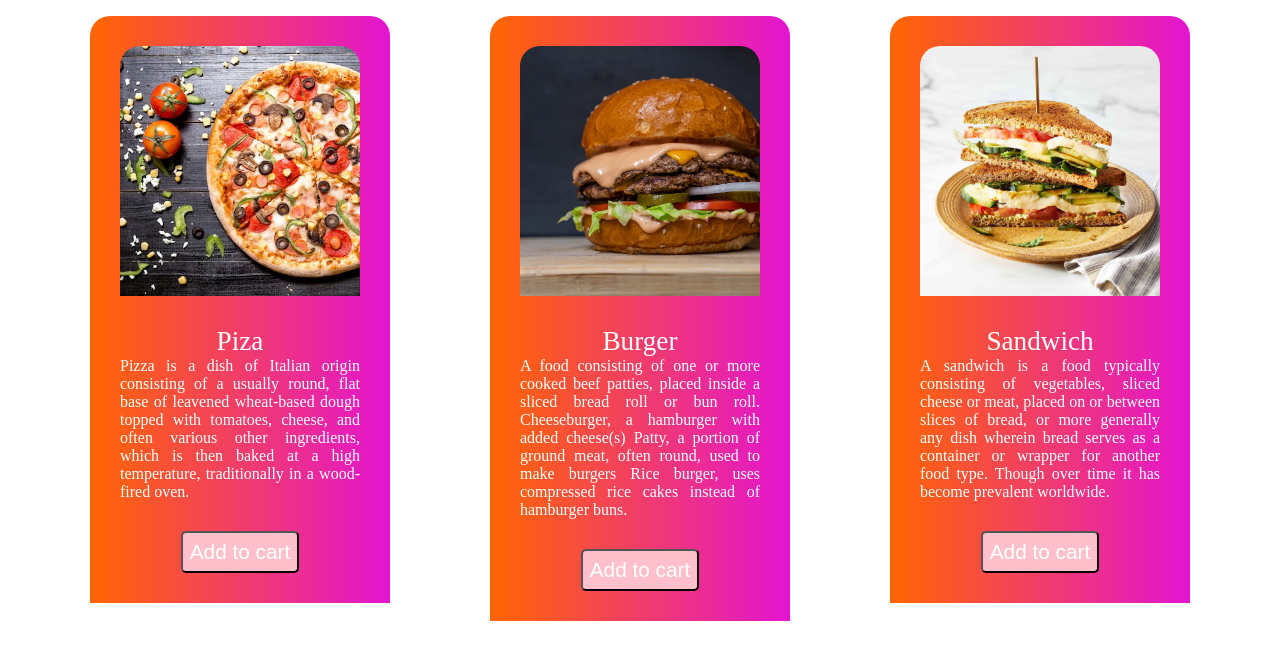
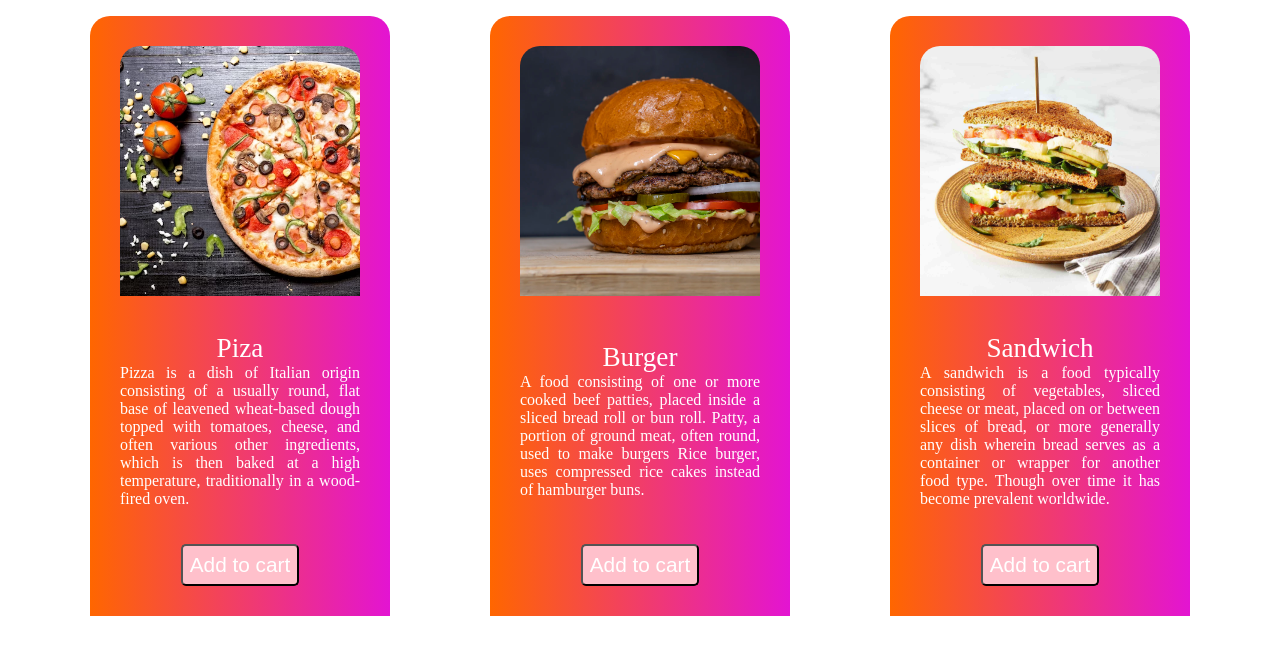
Before and after one commit to Kartik-Ranaut/ecommSite, a plain HTML site: page index.html in a window 1280 px wide. Shown: the part 58-718 px from the top of the page. Drawn offline with Linux system fonts and the light colour scheme.

Commit message:
height fixed

```diff
--- a/index.html
+++ b/index.html
@@ -33,7 +33,7 @@
                     <div class="head">Burger</div>
                     <div class="data">A food consisting of one or more cooked beef patties, placed inside a sliced bread
                         roll or bun roll.
-                        Cheeseburger, a hamburger with added cheese(s)
+
                         Patty, a portion of ground meat, often round, used to make burgers
                         Rice burger, uses compressed rice cakes instead of hamburger buns.</div>
                 </div>
--- a/style.css
+++ b/style.css
@@ -15,7 +15,7 @@
 
 .prdt{
     width: 300px;
-    height:fit-content;
+    height: 600px;
     background-image: linear-gradient(to right,rgb(255, 102, 0),rgb(227, 20, 210));
     display: flex;
     flex-direction: column;
```
